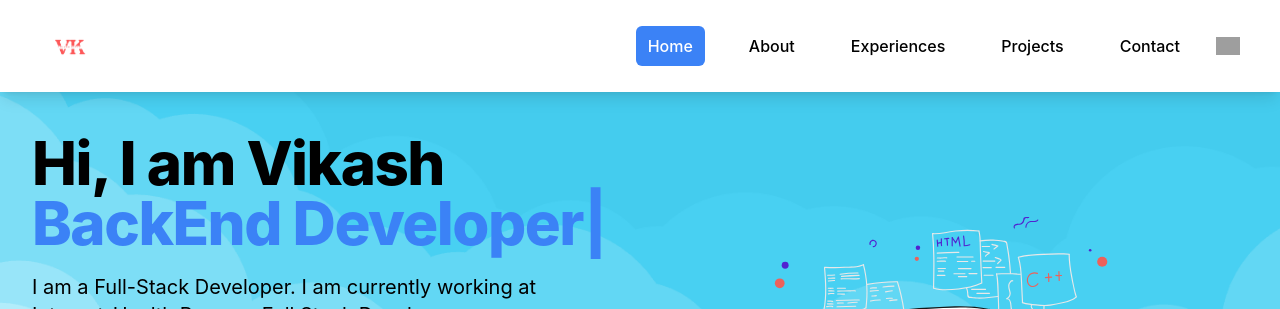
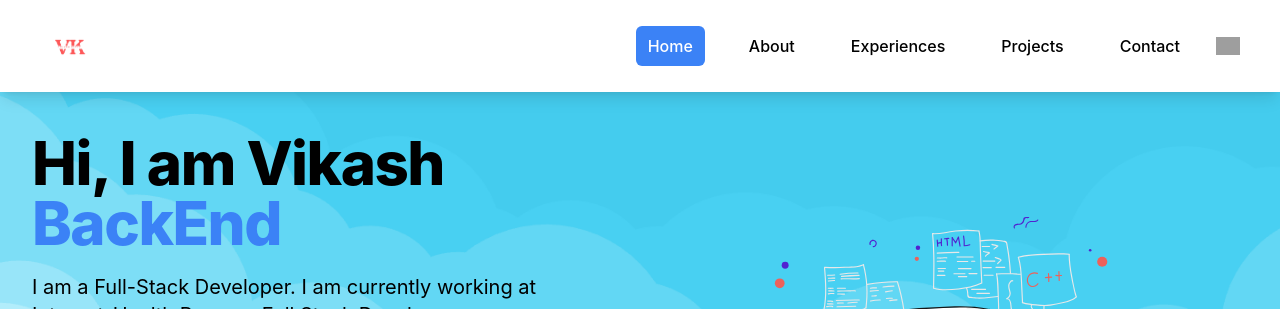
Before and after one commit to Vikashnaidu007/Portfolio, a React (Create React App) app: page / in a window 1280 px wide. Shown: the top 309 px of the page. Built offline with nearby package versions, Linux system fonts and the light colour scheme; grey boxes are pictures that could not be loaded.

Commit message:
Update Home.jsx

```diff
--- a/src/views/Home.jsx
+++ b/src/views/Home.jsx
@@ -1,6 +1,6 @@
 import React, { useContext } from "react";
 import heroBg from "../assets/webdev.svg";
-import Typist from "react-typist";
+import TypingEffect from "../components/TypingEffect";
 import { contactLinks } from "../constants";
 import { ThemeContext } from "../themeProvider";
 import { motion } from "framer-motion";
@@ -31,13 +31,12 @@ const Home = () => {
                 Hi, I am Vikash
               </motion.span>
               <span className="block text-blue-500 z-0 lg:inline">
-                <Typist>
-                  <span>Full-Stack Developer</span>
-                  <Typist.Backspace count={20} delay={2000} />
-                  <span>BackEnd Developer</span>
-                  <Typist.Backspace count={20} delay={2000} />
-                  <span>Freelancer</span>
-                </Typist>
+                <TypingEffect
+                  texts={["Full-Stack Developer", "BackEnd Developer", "Freelancer"]}
+                  speed={100}
+                  eraseSpeed={50}
+                  delay={2000}
+                />
               </span>
             </h1>
             <p
```
